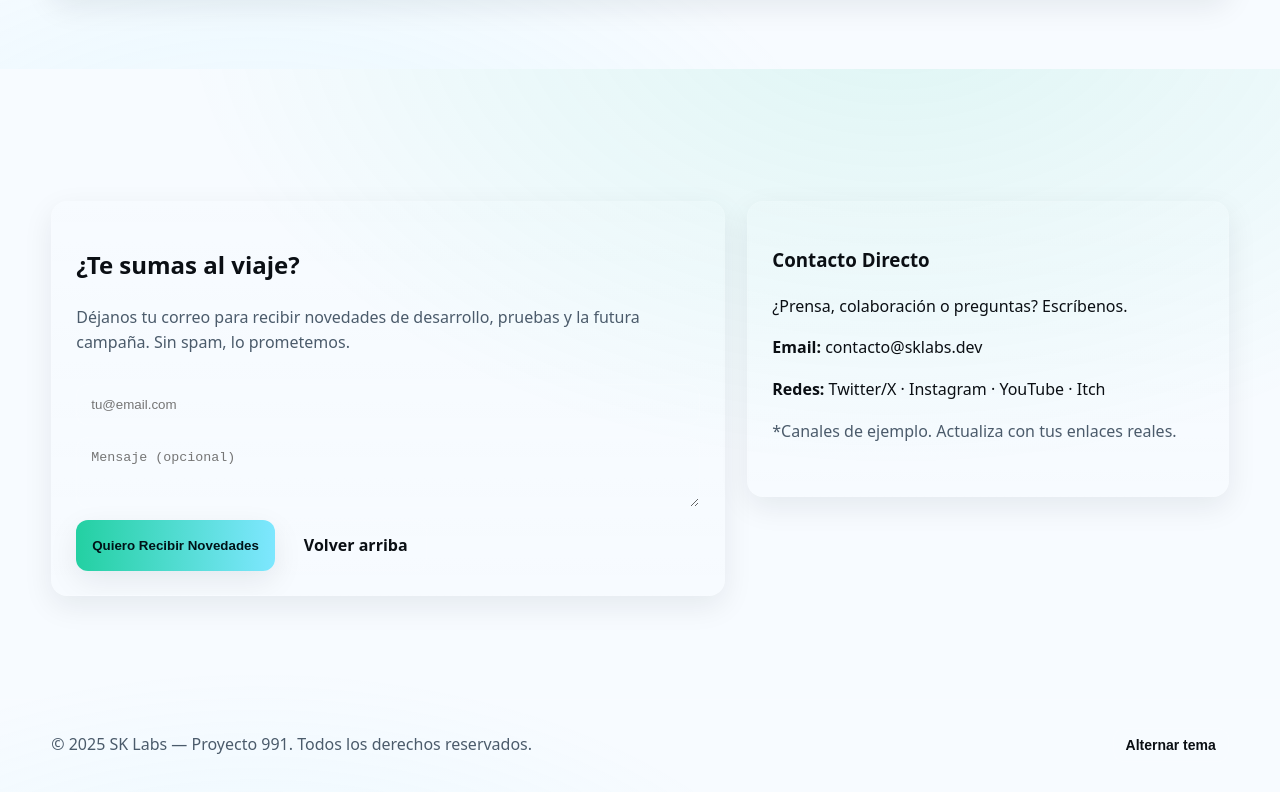
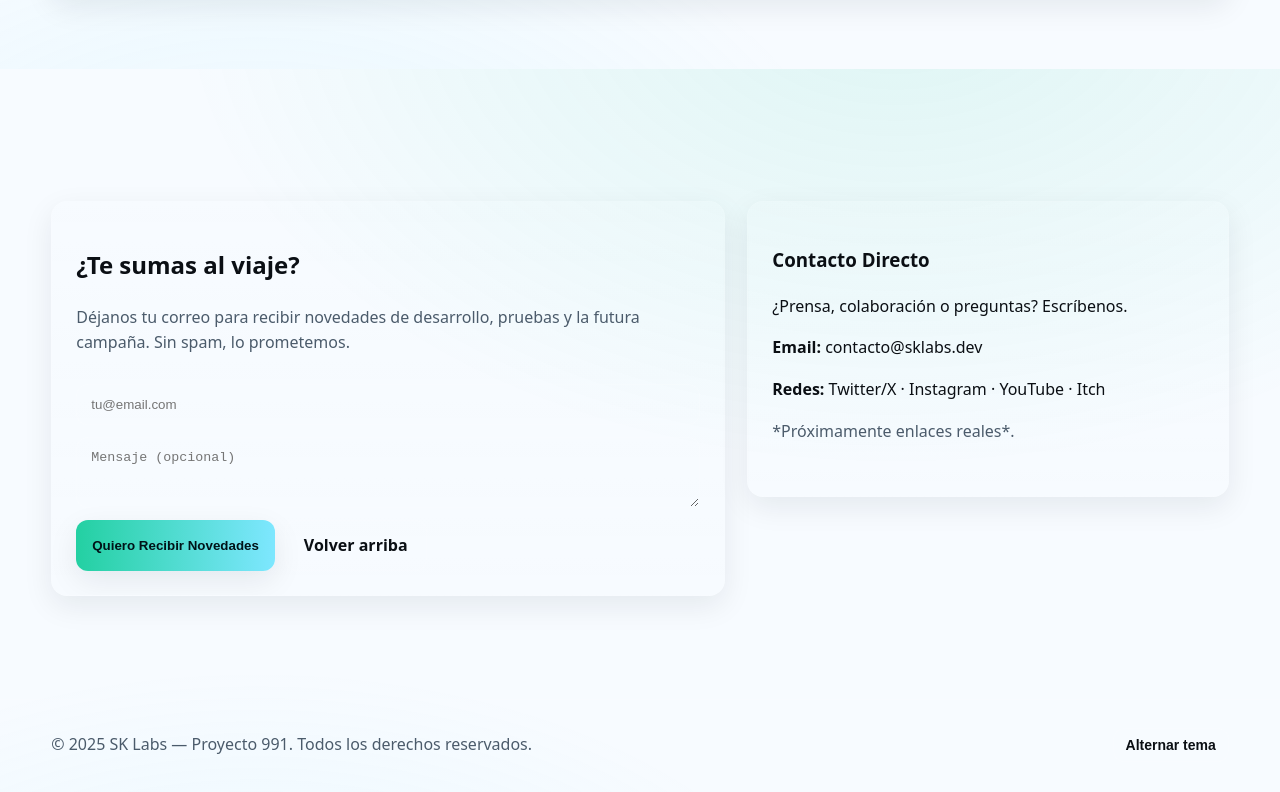
Before and after one commit to SKStudiosOfficial/Proyect991Page, a plain HTML site: page index.html in a window 1280 px wide. Shown: the part 4731-5523 px from the top of the page. Drawn offline with Linux system fonts and the light colour scheme.

Commit message:
Update index.html

```diff
--- a/index.html
+++ b/index.html
@@ -246,7 +246,7 @@
         <p>¿Prensa, colaboración o preguntas? Escríbenos.</p>
         <p><strong>Email:</strong> <a href="mailto:contacto@sklabs.dev">contacto@sklabs.dev</a></p>
         <p><strong>Redes:</strong> <a href="#">Twitter/X</a> · <a href="#">Instagram</a> · <a href="#">YouTube</a> · <a href="#">Itch</a></p>
-        <p class="section-sub">*Canales de ejemplo. Actualiza con tus enlaces reales.</p>
+        <p class="section-sub">*Próximamente enlaces reales*.</p>
       </div>
     </div>
   </section>
```
